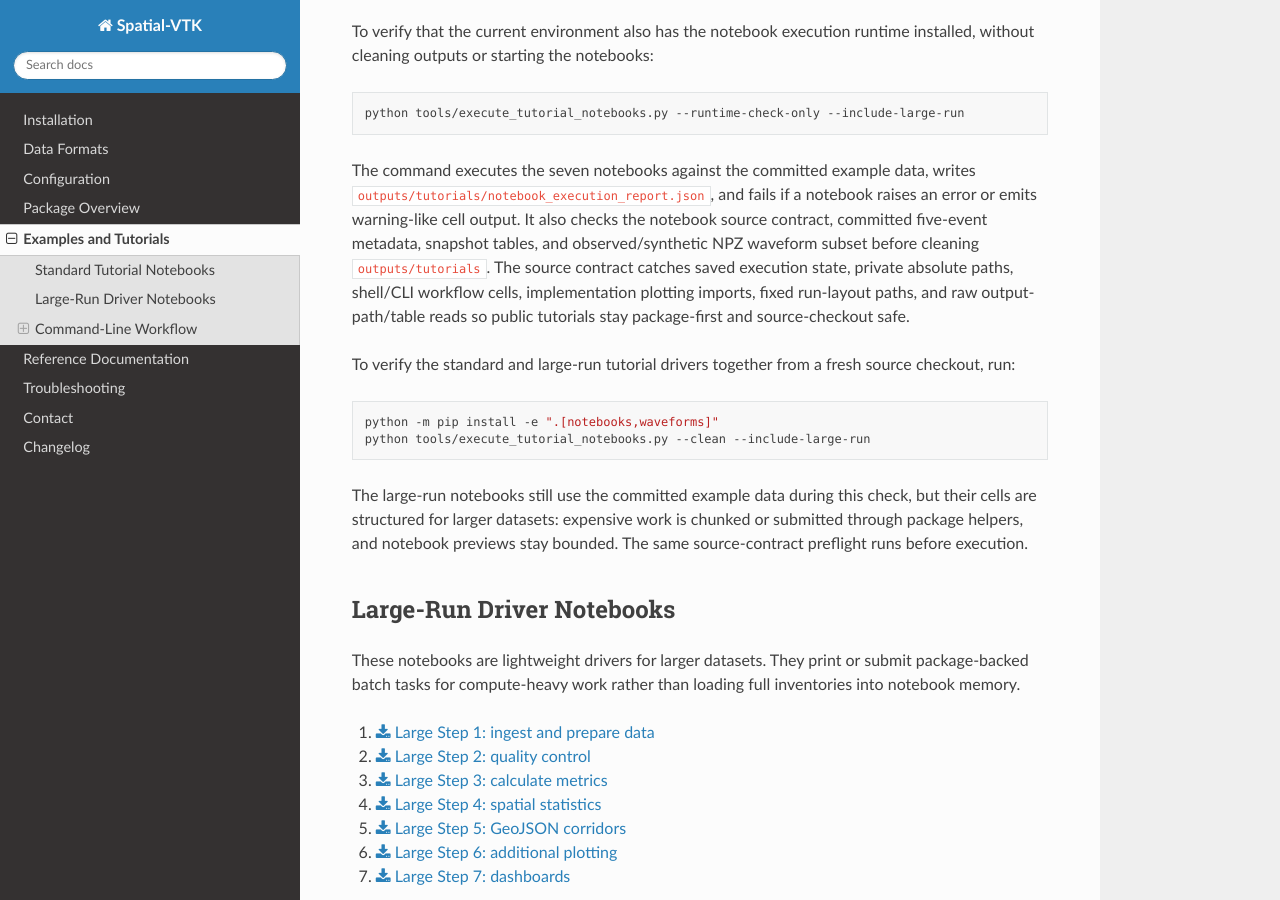
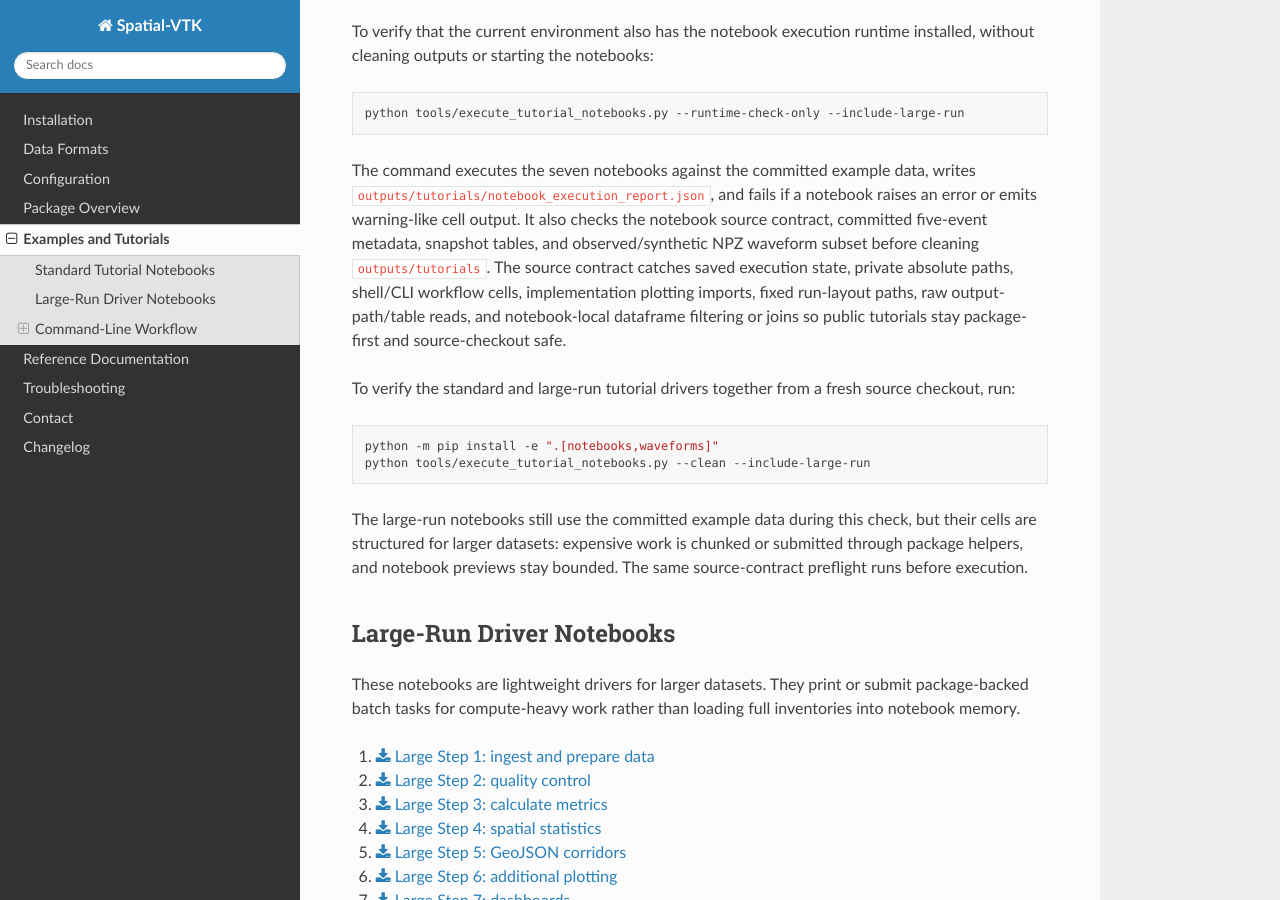
Before and after one commit to bcbirkel/spatial-vtk, a Sphinx documentation site: the page built from docs/examples/index.rst, in a window 1280 px wide and 900 px high, scrolled down 888 px. Built offline with Sphinx 7.4.7 and the Read the Docs theme 3.1.0, drawn with Linux system fonts in a browser that asks for light colours.

Commit message:
Forbid notebook-local dataframe filtering

```diff
--- a/docs/examples/index.rst
+++ b/docs/examples/index.rst
@@ -50,8 +50,8 @@ notebook source contract, committed five-event metadata, snapshot tables, and
 observed/synthetic NPZ waveform subset before cleaning ``outputs/tutorials``.
 The source contract catches saved execution state, private absolute paths,
 shell/CLI workflow cells, implementation plotting imports, fixed run-layout
-paths, and raw output-path/table reads so public tutorials stay package-first
-and source-checkout safe.
+paths, raw output-path/table reads, and notebook-local dataframe filtering or
+joins so public tutorials stay package-first and source-checkout safe.
 
 To verify the standard and large-run tutorial drivers together from a fresh
 source checkout, run:
```
Also changed, not shown: docs/examples/large_run/README.md (+2 -1 lines), 2 other files.
